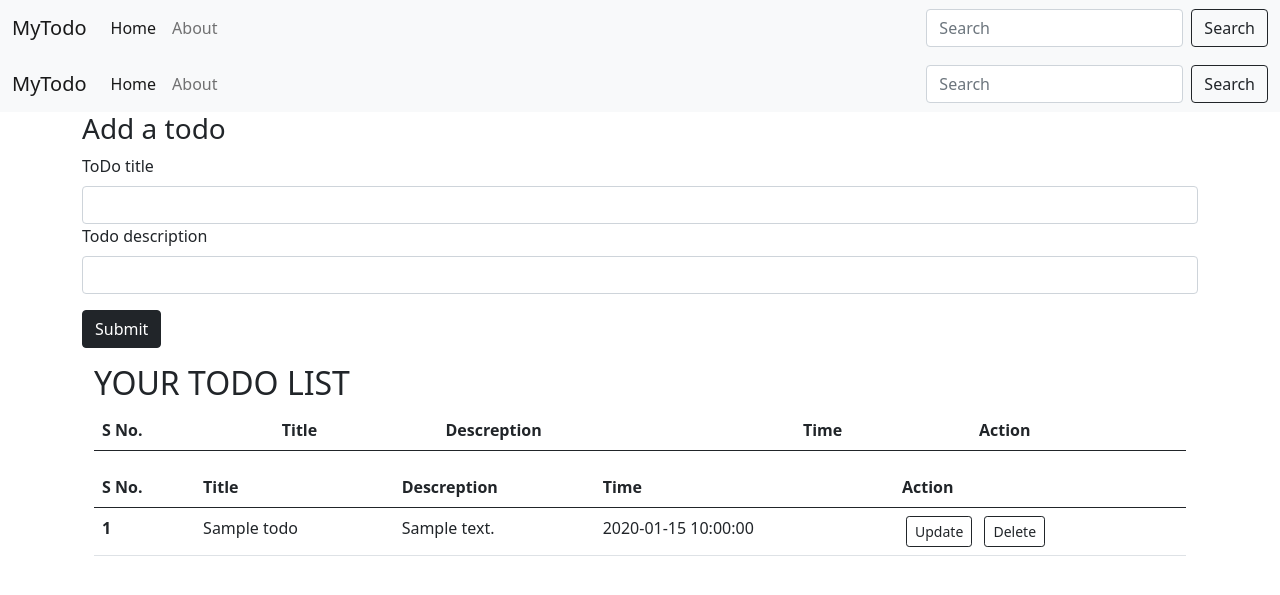
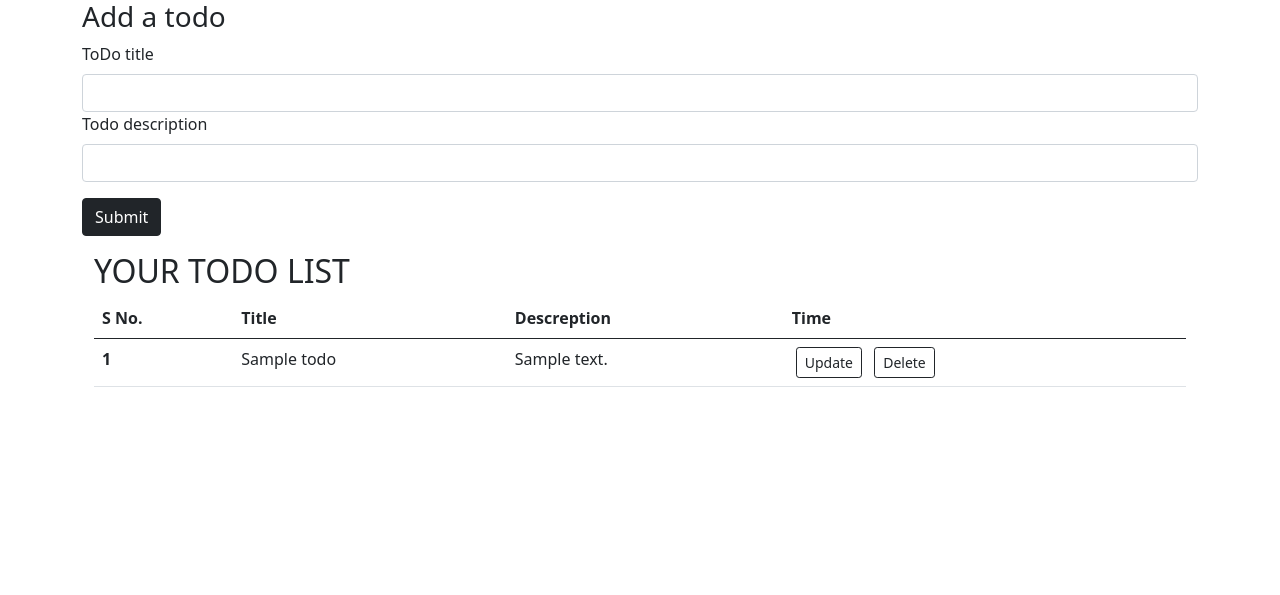
Before and after one commit to ankur0904/flask-sql, a Flask app: template templates/index.html in a window 1280 px wide. Shown: the top 595 px of the page. Run offline with Flask 3, Linux system fonts and the light colour scheme; tables that the repository leaves empty hold one stand-in row (values such as "Sample post"); the template is opened without the code that fills it: values that come from a table or form of the project are taken from there, most other values are stand-ins (such as "Sample title", 1, 10 or a date in 2020); lists and menus that the app fills with data are empty; parts of the project's set-up code (start-up, migrations or seed data) failed here and were passed over.

Commit message:
Improves app & UI

```diff
--- a/app.py
+++ b/app.py
@@ -1,61 +1,52 @@
 from flask import Flask, render_template, request, redirect
-# from flask_sqlalchemy import SQLAlchemy
-import sqlalchemy
-from datetime import datetime
+from flask_sqlalchemy import SQLAlchemy
 
-app=Flask(__name__)
+app = Flask(__name__)
 
-app.config['SQLALCHEMY_DATABASE_URI']="sqlite:///todo.db"
-app.config['SQLALCHEMY_TRACK_MODIFICATIONS']=False
-db=sqlalchemy(app)
+app.config['SQLALCHEMY_DATABASE_URI'] = 'sqlite:///todo.db'
+app.config['SQLALCHEMY_TRACK_MODIFICATIONS'] = False
+db = SQLAlchemy(app)
 
+app.app_context().push()
 class Todo(db.Model):
-    sno=db.Column(db.Integer, primary_key=True)
-    title=db.Column(db.String(200), nullable=False)
-    desc=db.Column(db.String(500), nullable=False)
-    date_created=db.Column(db.DateTime, default=datetime.utcnow)
+    sno = db.Column(db.Integer, primary_key=True)
+    title = db.Column(db.String(200), nullable=False)
+    desc = db.Column(db.String(500), nullable=False)
 
     def __repr__(self) -> str:
         return f"{self.sno} - {self.title}"
 
-@app.route('/', method=['GET','POST'])
+@app.route('/', methods=['GET', 'POST'])
 def hello_world():
-    if request.method=="POST":
-        title=request.form['title']
-        desc=request.form['desc']
-        todo = Todo(title= title, desc=desc)
+    if request.method == "POST":
+        title = request.form['title']
+        desc = request.form['desc']
+        todo = Todo(title=title, desc=desc)
         db.session.add(todo)
         db.session.commit()
-    allTodo=Todo.query.all()
-    return render_template ('index.html', allTodo=allTodo)
+    allTodo = Todo.query.all()
+    return render_template('index.html', allTodo=allTodo)
 
-
-
-# @app.route('/update'/<int:sno>, method=['GET','POST'])
-@app.route('/update', method=['GET','POST'])
+@app.route('/update/<int:sno>', methods=['GET', 'POST'])
 def update(sno):
-    if request.method=='POST':
-        title=request.form['title']
-        desc=request.form['desc']
+    if request.method == 'POST':
+        title = request.form['title']
+        desc = request.form['desc']
         todo = Todo.query.filter_by(sno=sno).first()
-        todo.title=title
-        todo.desc=desc
-        db.session.add(todo)
+        todo.title = title
+        todo.desc = desc
         db.session.commit()
         return redirect("/")
 
     todo = Todo.query.filter_by(sno=sno).first()
-    return render_template ('update.html', todo=todo)
+    return render_template('update.html', todo=todo)
 
-# @app.route('/delete'/<int:sno>)
-@app.route('/delete')
+@app.route('/delete/<int:sno>')
 def delete(sno):
     todo = Todo.query.filter_by(sno=sno).first()
     db.session.delete(todo)
     db.session.commit()
     return redirect("/")
 
-#for multiple end points above route is one end point and the products id other end point
-
-if __name__=="__main__":
+if __name__ == "__main__":
     app.run(debug=True, port=8000)
--- a/templates/base.html
+++ b/templates/base.html
@@ -9,28 +9,6 @@
     <title>my app</title>
 </head>
 <body>
-    <nav class="navbar navbar-expand-lg navbar-light bg-light">
-        <div class="container-fluid">
-          <a class="navbar-brand" href="/">MyTodo</a>
-          <button class="navbar-toggler" type="button" data-bs-toggle="collapse" data-bs-target="#navbarSupportedContent" aria-controls="navbarSupportedContent" aria-expanded="false" aria-label="Toggle navigation">
-            <span class="navbar-toggler-icon"></span>
-          </button>
-          <div class="collapse navbar-collapse" id="navbarSupportedContent">
-            <ul class="navbar-nav me-auto mb-2 mb-lg-0">
-              <li class="nav-item">
-                <a class="nav-link active" aria-current="page" href="#">Home</a>
-              </li>
-              <li class="nav-item">
-                <a class="nav-link" href="#">About</a>
-              </li>
-            </ul>
-            <form class="d-flex">
-              <input class="form-control me-2" type="search" placeholder="Search" aria-label="Search">
-              <button class="btn btn-outline-dark" type="submit">Search</button>
-            </form>
-          </div>
-        </div>
-    </nav>
 {% block body %}
 
 {% endblock body %}
--- a/templates/index.html
+++ b/templates/index.html
@@ -1,27 +1,5 @@
 {% extends 'base.html' %}
 {% block body %}
-    <nav class="navbar navbar-expand-lg navbar-light bg-light">
-        <div class="container-fluid">
-          <a class="navbar-brand" href="/">MyTodo</a>
-          <button class="navbar-toggler" type="button" data-bs-toggle="collapse" data-bs-target="#navbarSupportedContent" aria-controls="navbarSupportedContent" aria-expanded="false" aria-label="Toggle navigation">
-            <span class="navbar-toggler-icon"></span>
-          </button>
-          <div class="collapse navbar-collapse" id="navbarSupportedContent">
-            <ul class="navbar-nav me-auto mb-2 mb-lg-0">
-              <li class="nav-item">
-                <a class="nav-link active" aria-current="page" href="#">Home</a>
-              </li>
-              <li class="nav-item">
-                <a class="nav-link" href="#">About</a>
-              </li>
-            </ul>
-            <form class="d-flex">
-              <input class="form-control me-2" type="search" placeholder="Search" aria-label="Search">
-              <button class="btn btn-outline-dark" type="submit">Search</button>
-            </form>
-          </div>
-        </div>
-    </nav>
     <div class="container mb-3">
         <h3>Add a todo</h3>
         <form action="/" method="POST">
@@ -44,54 +22,24 @@
                 <th scope="col">Title</th>
                 <th scope="col">Descreption</th>
                 <th scope="col">Time</th>
-                <th scope="col">Action</th>
               </tr>
             </thead>
             <tbody>
-                {% if allTodo|length == 0 %}
-                <div class="alert alert-dark" role="alert">
-                    No Todo founds. Add your first todo.
-                  </div>
-                    {% else %}
-                    <table class="table">
-                        <thead>
-                          <tr>
-                            <th scope="col">S No.</th>
-                            <th scope="col">Title</th>
-                            <th scope="col">Descreption</th>
-                            <th scope="col">Time</th>
-                            <th scope="col">Action</th>
-                          </tr>
-                        </thead>
-                        <tbody>
-
                 {% for todo in allTodo %}
                 <tr>
                     <th scope="row">{{loop.index}}</th>
                     <td>{{todo.title}}</td>
                     <td>{{todo.desc}}</td>
-                    <td>{{todo.date_created}}</td>
                     <td>
                         <a href="/update/{{todo.sno}}" type="button" class="btn btn-outline-dark btn-sm mx-1">Update</a>
                         <a href="/delete/{{todo.sno}}" type="button" class="btn btn-outline-dark btn-sm mx-1">Delete</a>
                     </td>
                   </tr>
+                  {% endfor %}
                 </tbody>
             </table>
-                {% endfor %}
-                {% endif %}
+
 
     </div>
-
-    <!-- Optional JavaScript; choose one of the two! -->
-
-    <!-- Option 1: Bootstrap Bundle with Popper -->
     <script src="https://cdn.jsdelivr.net/npm/bootstrap@5.0.2/dist/js/bootstrap.bundle.min.js" integrity="sha384-MrcW6ZMFYlzcLA8Nl+NtUVF0sA7MsXsP1UyJoMp4YLEuNSfAP+JcXn/tWtIaxVXM" crossorigin="anonymous"></script>
-
-    <!-- Option 2: Separate Popper and Bootstrap JS -->
-    <!--
-    <script src="https://cdn.jsdelivr.net/npm/@popperjs/core@2.9.2/dist/umd/popper.min.js" integrity="sha384-IQsoLXl5PILFhosVNubq5LC7Qb9DXgDA9i+tQ8Zj3iwWAwPtgFTxbJ8NT4GN1R8p" crossorigin="anonymous"></script>
-    <script src="https://cdn.jsdelivr.net/npm/bootstrap@5.0.2/dist/js/bootstrap.min.js" integrity="sha384-cVKIPhGWiC2Al4u+LWgxfKTRIcfu0JTxR+EQDz/bgldoEyl4H0zUF0QKbrJ0EcQF" crossorigin="anonymous"></script>
-    -->
-
     {% endblock body %}
```
Also changed, not shown: templates/update.html (+0 -9 lines).
